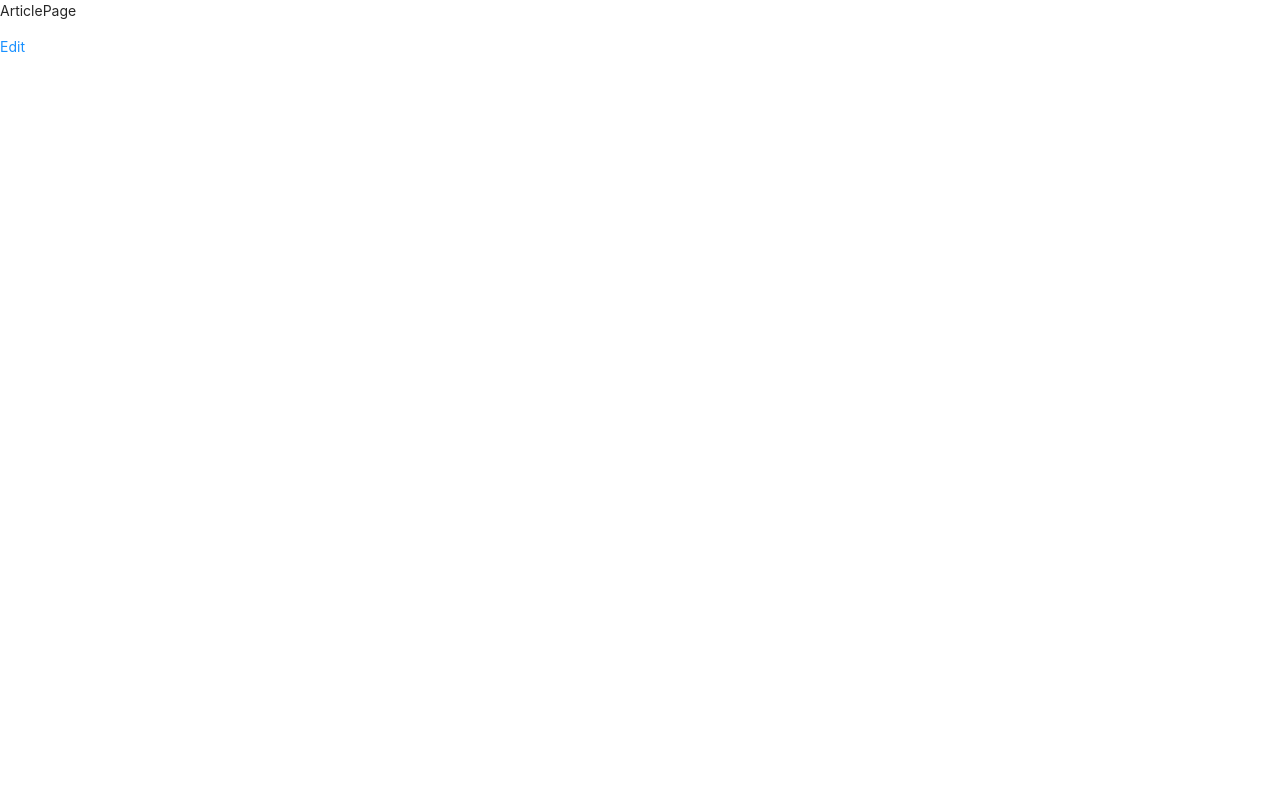
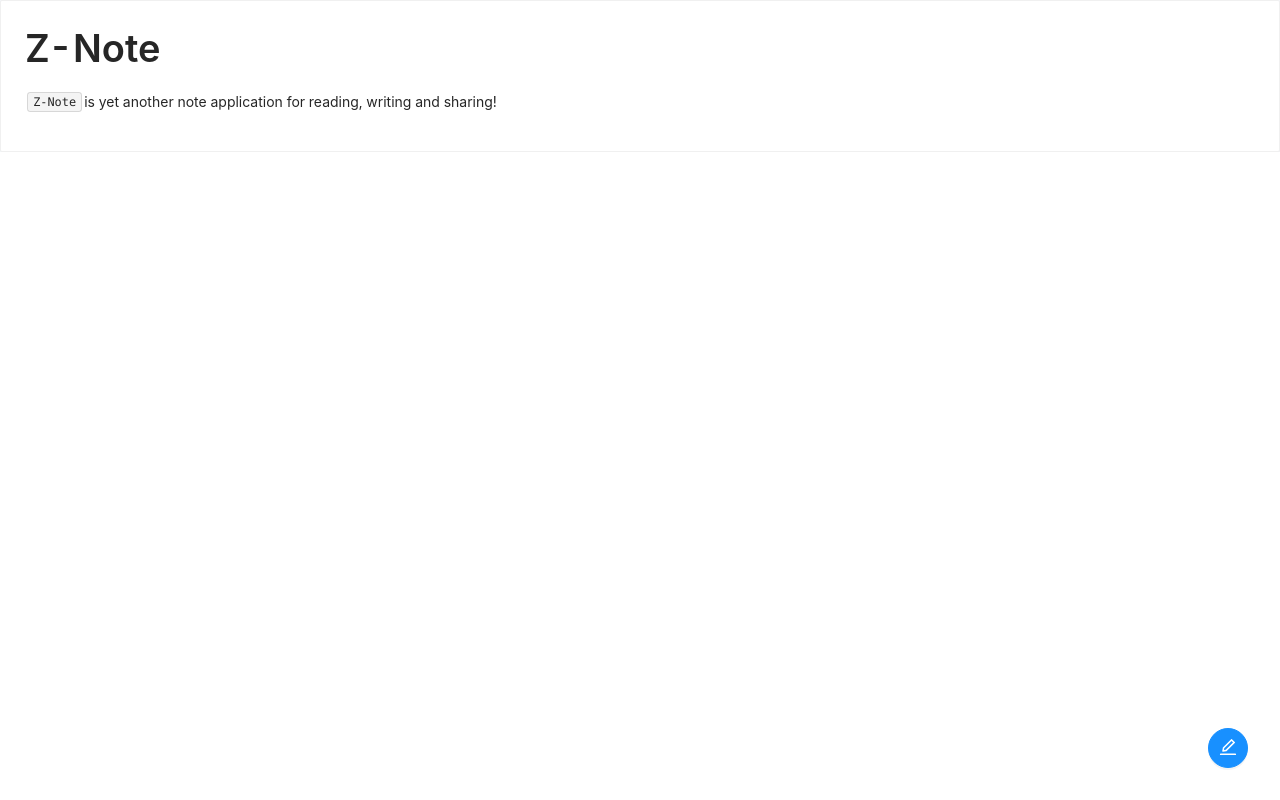
Before and after one commit to LinkTsang/binote-web, a React (Create React App) app: page /article in a window 1280 px wide. Built offline with nearby package versions, Linux system fonts and the light colour scheme.

Commit message:
[func] Update `ArticlePage`.

```diff
--- a/src/pages/ArticlePage.tsx
+++ b/src/pages/ArticlePage.tsx
@@ -3,16 +3,35 @@
 // This software is released under the MIT License.
 // https://opensource.org/licenses/MIT
 
-import { Link } from 'react-router-dom';
+import { Card, Typography, Affix, Button, Layout, Tooltip } from 'antd';
+import { EditOutlined } from '@ant-design/icons';
 
 function ArticlePage() {
   return (
-    <div>
-      <p>ArticlePage</p>
-      <p>
-        <Link to="/edit">Edit</Link>
-      </p>
-    </div>
+    <Layout>
+      <Layout.Content>
+        <Card>
+          <Typography>
+            <Typography.Title>Z-Note</Typography.Title>
+            <Typography.Paragraph>
+              <Typography.Text code>Z-Note</Typography.Text>
+              is yet another note application for reading, writing and sharing!
+            </Typography.Paragraph>
+          </Typography>
+        </Card>
+      </Layout.Content>
+      <Affix style={{ position: 'absolute', bottom: '32px', right: '32px' }}>
+        <Tooltip title="edit">
+          <Button
+            type="primary"
+            href="/edit"
+            shape="circle"
+            size="large"
+            icon={<EditOutlined />}
+          />
+        </Tooltip>
+      </Affix>
+    </Layout>
   );
 }
 
```
